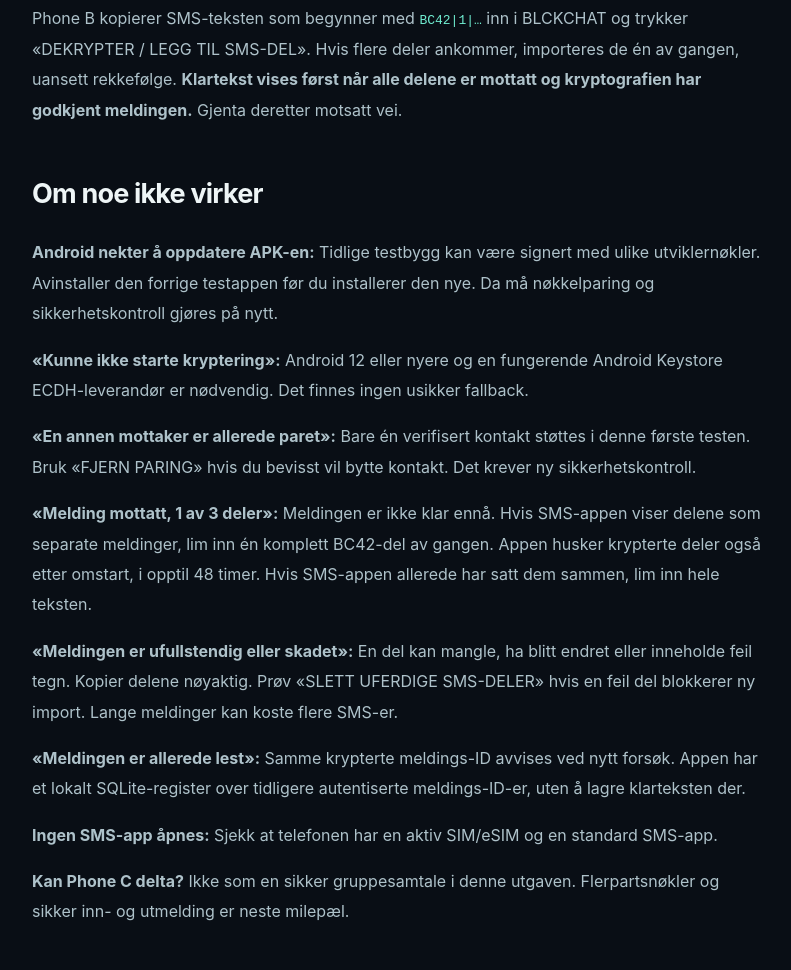
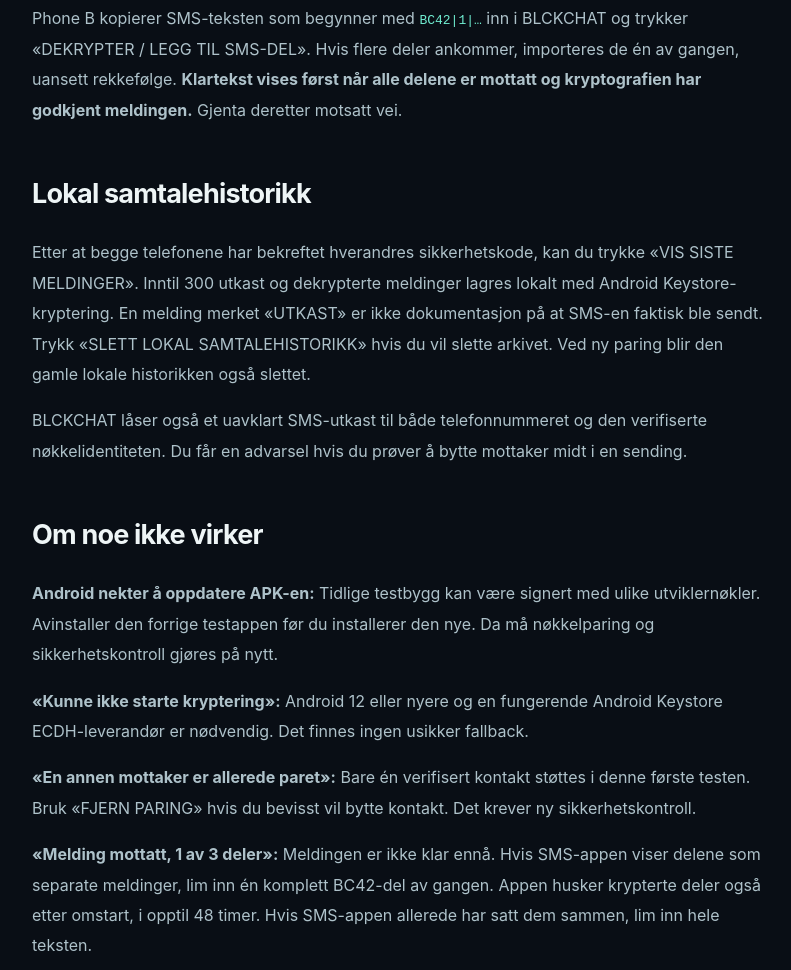
Before and after one commit to bspippi1337/blckchat, a plain HTML site: page site/guide.html in a window 1280 px wide. Shown: the part 2115-3085 px from the top of the page, without its empty margins (240-1031 px from the left). Drawn offline with Linux system fonts and the light colour scheme.

Commit message:
docs(security): document peer-bound SMS outbox and encrypted-at-rest journal without E2EE overclaim

```diff
--- a/site/guide.html
+++ b/site/guide.html
@@ -26,6 +26,9 @@
 <p>Phone A skriver for eksempel «Testmelding 42» og trykker «SEND KRYPTERT SMS». BLCKCHAT lager kryptert tekst og åpner telefonens SMS-app med <strong>én del om gangen</strong>. Trykk «Send» i SMS-appen, gå tilbake til BLCKCHAT og trykk «BEKREFT DENNE SMS-DELEN». Hvis meldingen består av flere deler, åpnes neste automatisk etter bekreftelse. Hver del kan koste én SMS.</p>
 <p>Blir du avbrutt? Trykk «ÅPNE UTSENDING / NESTE SMS-DEL» senere. Appen husker den krypterte meldingen og hvilken del du sist bekreftet, også etter omstart. Den kan ikke selv kontrollere om SMS-en faktisk ble sendt. Ikke bekreft en del før du har sett at du trykket «Send».</p>
 <p>Phone B kopierer SMS-teksten som begynner med <code>BC42|1|…</code> inn i BLCKCHAT og trykker «DEKRYPTER / LEGG TIL SMS-DEL». Hvis flere deler ankommer, importeres de én av gangen, uansett rekkefølge. <strong>Klartekst vises først når alle delene er mottatt og kryptografien har godkjent meldingen.</strong> Gjenta deretter motsatt vei.</p>
+<h2>Lokal samtalehistorikk</h2>
+<p>Etter at begge telefonene har bekreftet hverandres sikkerhetskode, kan du trykke «VIS SISTE MELDINGER». Inntil 300 utkast og dekrypterte meldinger lagres lokalt med Android Keystore-kryptering. En melding merket «UTKAST» er ikke dokumentasjon på at SMS-en faktisk ble sendt. Trykk «SLETT LOKAL SAMTALEHISTORIKK» hvis du vil slette arkivet. Ved ny paring blir den gamle lokale historikken også slettet.</p>
+<p>BLCKCHAT låser også et uavklart SMS-utkast til både telefonnummeret og den verifiserte nøkkelidentiteten. Du får en advarsel hvis du prøver å bytte mottaker midt i en sending.</p>
 <h2>Om noe ikke virker</h2><p><strong>Android nekter å oppdatere APK-en:</strong> Tidlige testbygg kan være signert med ulike utviklernøkler. Avinstaller den forrige testappen før du installerer den nye. Da må nøkkelparing og sikkerhetskontroll gjøres på nytt.</p>
 <p><strong>«Kunne ikke starte kryptering»:</strong> Android 12 eller nyere og en fungerende Android Keystore ECDH-leverandør er nødvendig. Det finnes ingen usikker fallback.</p>
 <p><strong>«En annen mottaker er allerede paret»:</strong> Bare én verifisert kontakt støttes i denne første testen. Bruk «FJERN PARING» hvis du bevisst vil bytte kontakt. Det krever ny sikkerhetskontroll.</p>
```
